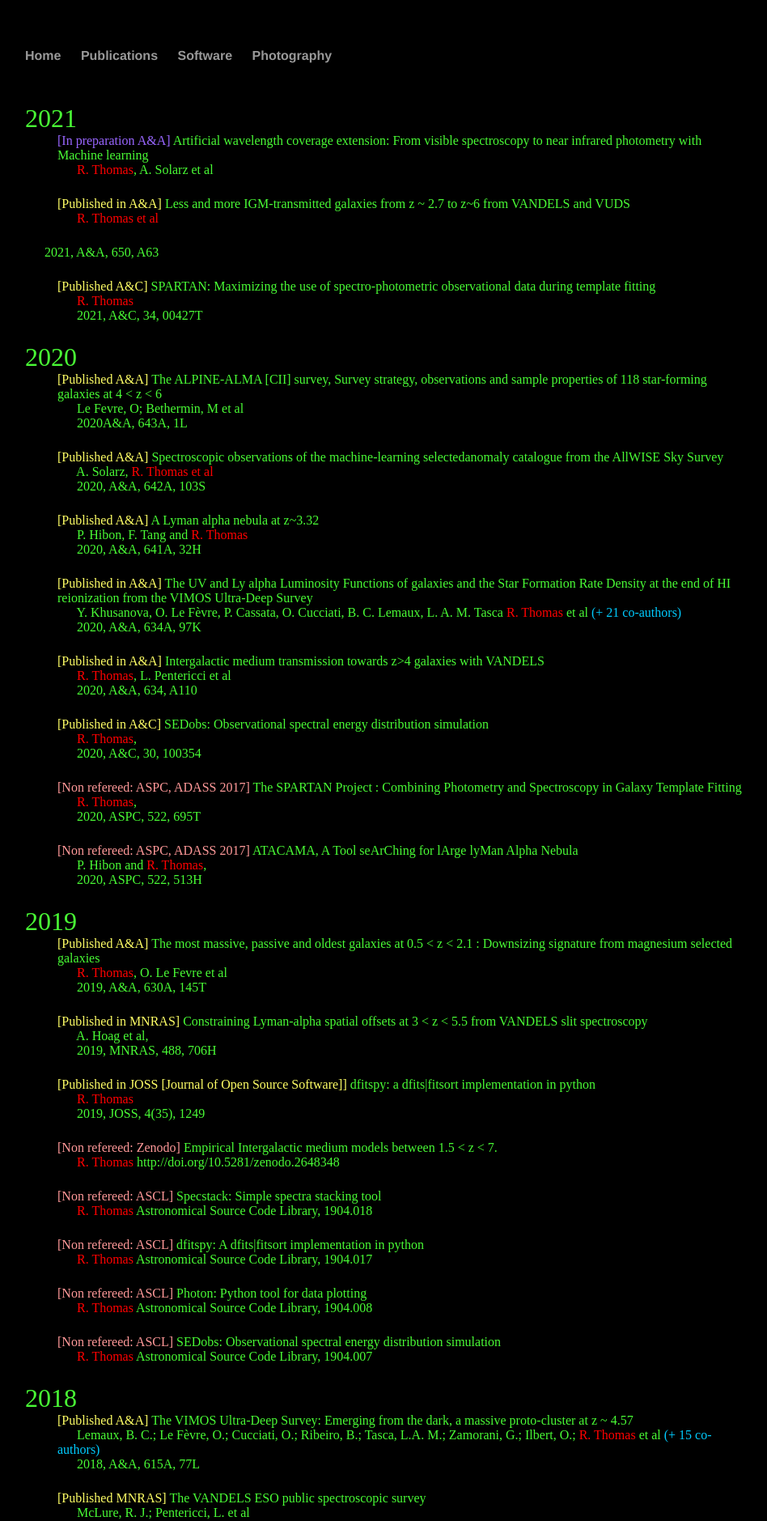
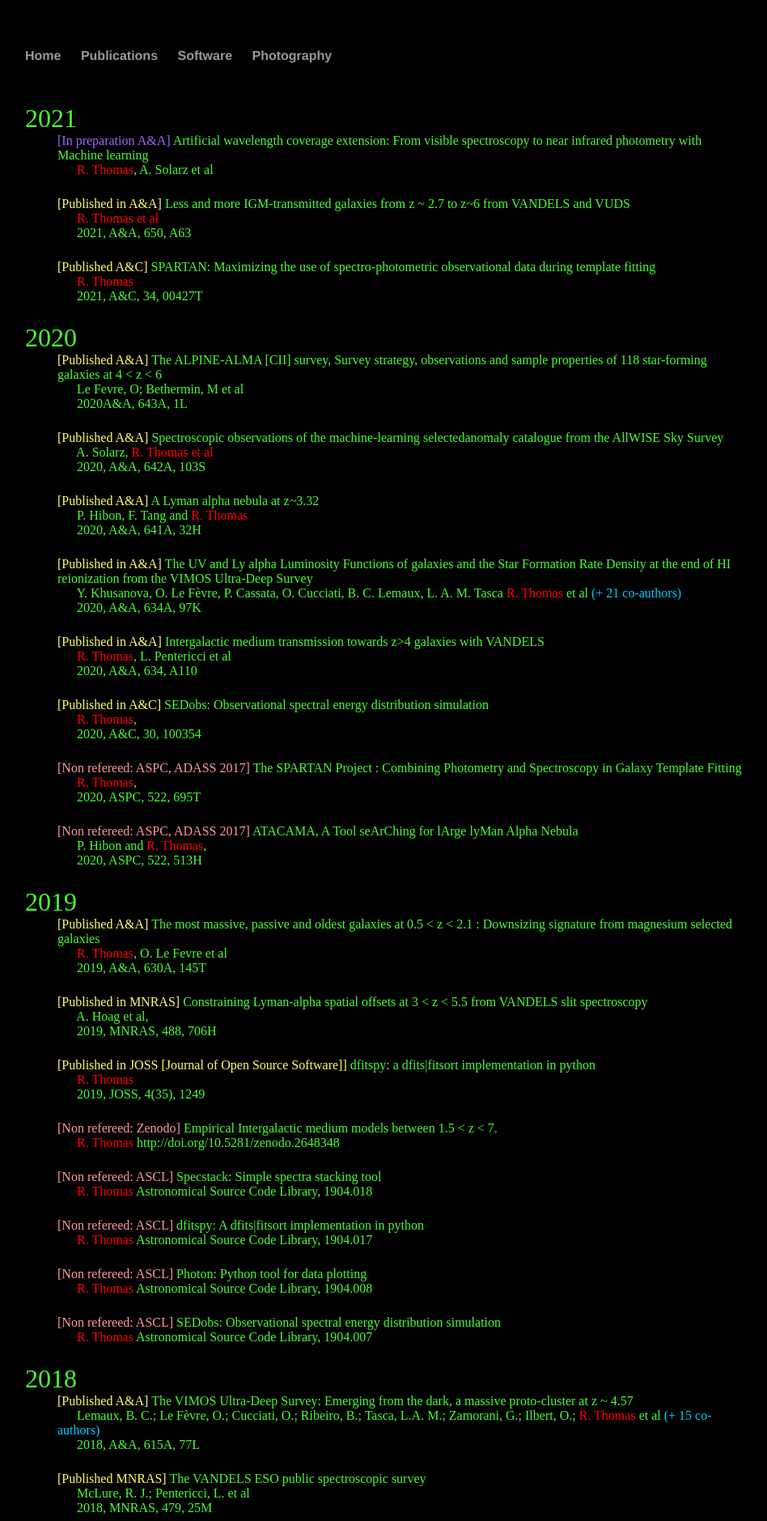
Before and after one commit to astrom-tom/astrom-tom.github.io, a Jekyll site: the page built from Papers/index.html, in a window 1280 px wide. Shown: the top 1879 px of the page at 81% size, without its empty margins (161-1109 px from the left). Built offline with Jekyll 4.4.1, drawn with Linux system fonts in a browser that asks for light colours.

Commit message:
index.html

```diff
--- a/Papers/index.html
+++ b/Papers/index.html
@@ -15,7 +15,7 @@ div.a {  text-indent: 150px;}
      &nbsp;&nbsp;&nbsp;&nbsp;&nbsp; <span class='me'> R. Thomas</span>, A. Solarz et al</p> </dd>
 
   <dd> <span class='acc'>[Published in A&A]</span> Less and more IGM-transmitted galaxies from z ~ 2.7 to z~6 from VANDELS and VUDS <br>
-     &nbsp;&nbsp;&nbsp;&nbsp;&nbsp; <span class='me'>R. Thomas et al</span> </p> </dd>
+	  &nbsp;&nbsp;&nbsp;&nbsp;&nbsp; <span class='me'>R. Thomas et al</span> <br>
      &nbsp;&nbsp;&nbsp;&nbsp;&nbsp; 2021, A&A, 650, A63  </p>
 
 
```
